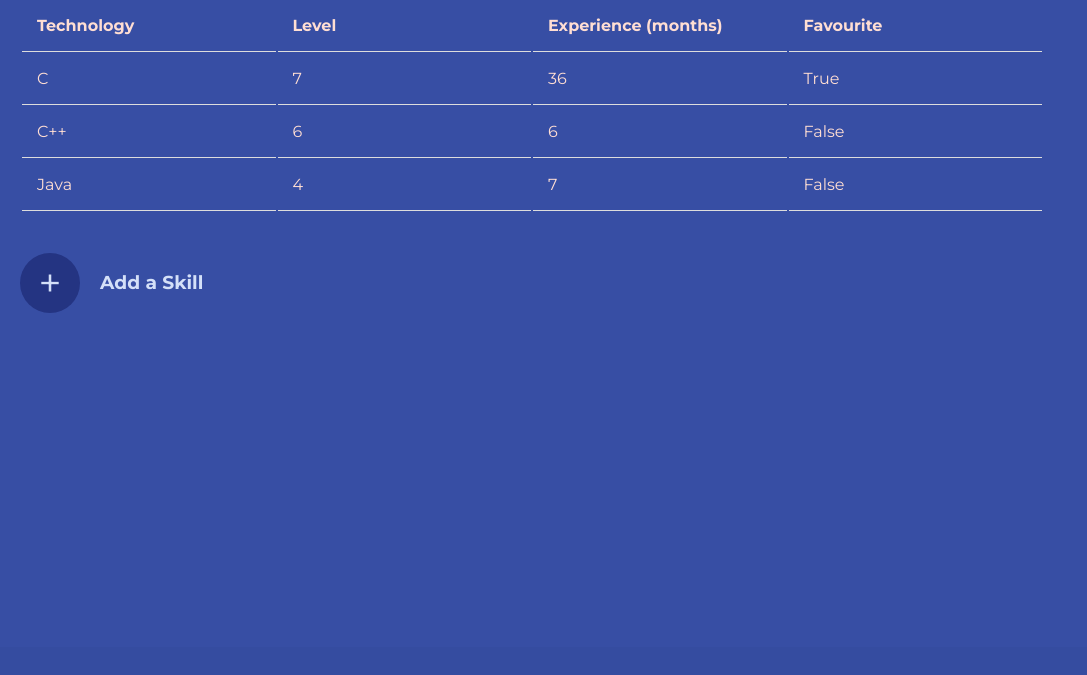
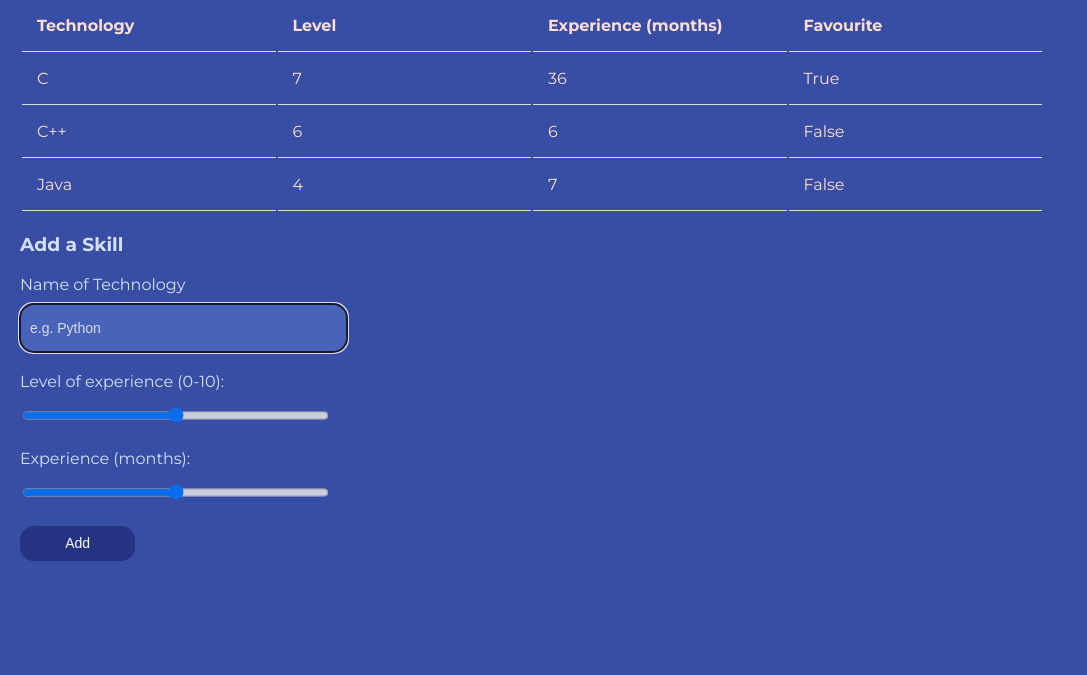
Before and after one commit to Siskyy/App, a Flask app: page / in a window 1280 px wide. Shown: the part 153-828 px from the top of the page, without its empty margins (0-1087 px from the left). Before the commit the page ends 466 px from the top, so only its background shows below. Run offline with Flask 2, Linux system fonts and the light colour scheme; a user stored in the database is signed in; data comes from the database, SQL or seed files in the repository; both versions use the stored data as it was after the commit.

Commit message:
Fixed add skill function

```diff
--- a/App.py
+++ b/App.py
@@ -1,6 +1,6 @@
 from flask import Flask, render_template, session, request, redirect
 from flask_session import Session
-from functions import login_required, check_credentials, search_film, get_dash, search_users
+from functions import login_required, check_credentials, search_film, get_dash, search_users, add_skill
 import sqlite3
 
 app = Flask(__name__)
@@ -13,10 +13,12 @@ Session(app)
 
 # ---------------------------------------- MAIN ---------------------------------------------------
 
-@app.route('/')
+@app.route('/', methods=["GET", "POST"])
 @login_required
 def hello():
     print(session["username"])
+    if request.method == "POST":
+        add_skill(session['user_id'], request.form.get("technology"), request.form.get("level"), request.form.get("experience"))
     levels = get_dash(session["user_id"])
     return render_template('index.html', username=session["username"], levels=levels)
 
@@ -77,13 +79,13 @@ def profile(username):
 # ---------------------------------------- ADD SKILL ---------------------------------------------------
 @app.route('/add-skill', methods=["GET", "POST"])
 @login_required
-def add_skill():
+def addskill():
     levels = get_dash(session["user_id"])
 
     if request.method == "POST":
-        return redirect('/')
+        return redirect('/search')
     else:
-        return redirect('/')
+        return redirect('/search')
         return render_template('add-skill.html', levels=levels)
 
 # ---------------------------------------- RANKINGS ---------------------------------------------------
--- a/functions.py
+++ b/functions.py
@@ -73,3 +73,10 @@ def search_users(technology):
     # with sqlite3.connect("database.db") as con:
     #     cur = con.cursor()
     #     profile_data = cur.execute(f"")
+
+def add_skill(user_id, technology, level, experience):
+    with sqlite3.connect("database.db") as con:
+        cur = con.cursor()
+        cur.execute(f"INSERT INTO levels ('user_id', 'technology', 'level', 'experience') VALUES ({user_id}, '{technology}', {level}, {experience})")
+        con.commit()
+    return redirect('/')
--- a/static/styles.css
+++ b/static/styles.css
@@ -54,9 +54,22 @@ form {
     align-items: center;
 }
 
+.add-skill-form {
+    justify-content: left;
+    margin: 0;
+    width: 30%;
+    height: 400px;
+    padding: 0rem 0rem 0rem 20px;
+    align-items: flex-start;
+}
 
 .bar {
     width: 50%;
+    margin-bottom: 20px;
+}
+
+.bar-fill {
+    width: 100%;
     margin-bottom: 20px;
 }
 
@@ -71,6 +84,15 @@ input {
     color: #ffffff;
     opacity: .8;
     font-size: 16px;
+}
+
+.add-skill-input {
+    margin-top: 10px;
+    height: 50%;
+}
+
+.no-pads {
+    padding: 0;
 }
 
 ::placeholder {
--- a/templates/add-skill.html
+++ b/templates/add-skill.html
@@ -21,7 +21,7 @@
         </tbody>
     </table>
     {% endif %}
-    <form action="/add-skill" method="post">
+    <form action="/" method="post">
         <div class="bar">
             <label>Name of Technology</label>
             <input autocomplete="off" autofocus id="technology" name="technology" placeholder="e.g. Python" type="text">
@@ -38,6 +38,6 @@
         <div class="bar">
             <button type="submit" class="button">Add</button>
         </div>
-</form>
+    </form>
 </div>
 {% endblock %}
--- a/templates/index.html
+++ b/templates/index.html
@@ -22,9 +22,24 @@
         </tbody>
     </table>
     {% endif %}
-    <div class="under-table">
-      <a class="add-skills" type="button" href="/add-skill">+</a>
-      <h3>Add a Skill</h3>
-    </div>
+    <h3>Add a Skill</h3>
+    <form action="/" method="post" class="add-skill-form">
+      <div class="bar-fill">
+          <label>Name of Technology</label>
+          <input class="add-skill-input" autocomplete="off" autofocus id="technology" name="technology" placeholder="e.g. Python" type="text">
+      </div>
+      <div class="bar-fill">
+          <label>Level of experience (0-10):</label>
+          <input class="no-pads" autocomplete="off" id="level" name="level" placeholder="Level" type="range" min="0" max="10">
+          <output name="out" for="level"></output>
+      </div>
+      <div class="bar-fill">
+          <label>Experience (months):</label>
+          <input class="no-pads" autocomplete="off" id="level" name="experience" placeholder="Experience" type="range" min="0" max="240" step="1">
+      </div>
+      <div class="bar-fill">
+          <button type="submit" class="button">Add</button>
+      </div>
+  </form>
   </div>
 {% endblock %}
```
Also changed, not shown: database.db, 1 other file.
